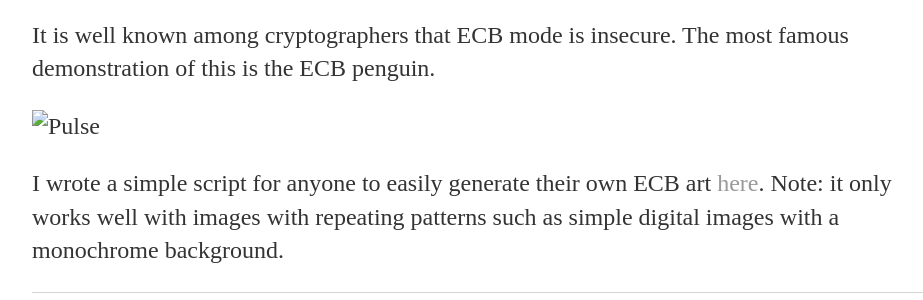
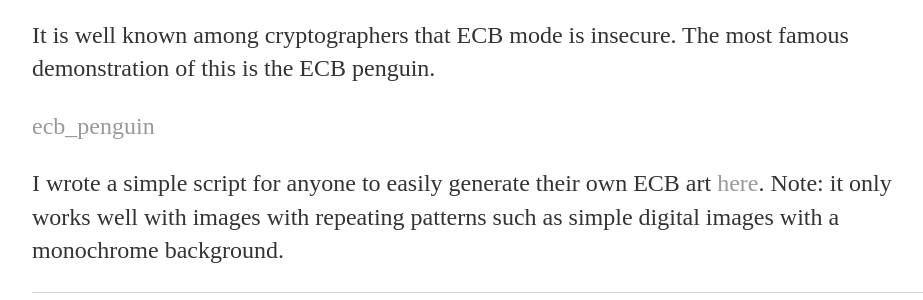
Before and after one commit to ldgarratt/ldgarratt.github.io, a Jekyll site: the page built from _posts/2022-03-04-ecb-art.md, in a window 1280 px wide. Shown: the part 252-552 px from the top of the page, without its empty margins (160-1083 px from the left). Built offline with Jekyll 4.4.1, drawn with Linux system fonts in a browser that asks for light colours.

Commit message:
ecb image

```diff
--- a/_posts/2022-03-04-ecb-art.md
+++ b/_posts/2022-03-04-ecb-art.md
@@ -8,7 +8,7 @@ mathjax: true
 
 It is well known among cryptographers that ECB mode is insecure. The most famous demonstration of this is the ECB penguin.
 
-![Pulse](/assets/ecb_penguin.png){: .center-image}
+[ecb_penguin](/assets/ecb_penguin.png){: .center-image}
 
 
 
```
Also changed, not shown: assets/ecb_penguin.png (added).
